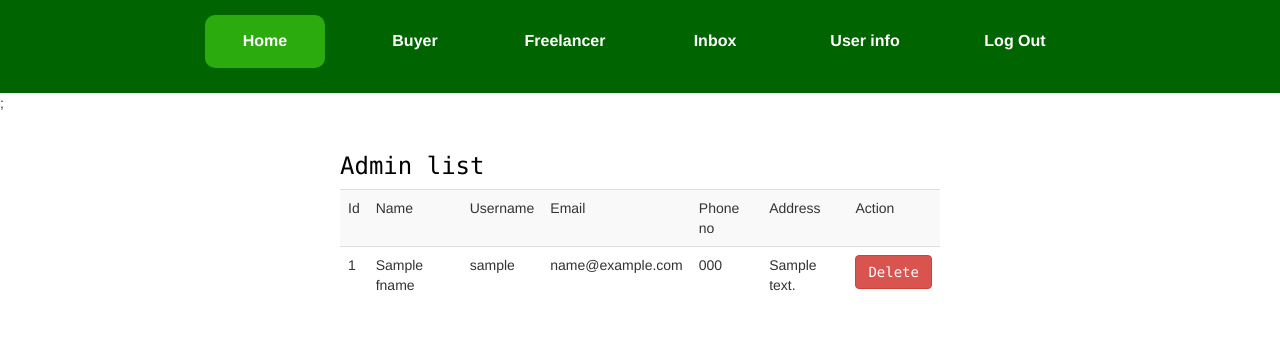
After one commit to Mdshanin2/ATP-3-final-project, a Laravel app: template resources/views/home/adminlist.blade.php in a window 1280 px wide. The commit adds this page. Shown: the top 342 px of the page. Run offline with Laravel 8, Linux system fonts and the light colour scheme; the template is opened without the code that fills it: most values are stand-ins (such as "Sample title", 1, 10 or a date in 2020); settings files or empty folders that the repository lacks are supplied.

Commit message:
added admin list route,form and request and admin creation

```diff
--- a/app/Http/Controllers/loginController.php
+++ b/app/Http/Controllers/loginController.php
@@ -49,7 +49,7 @@ class loginController extends Controller
     	 if(count((array)$user) > 0){
 
             $req->session()->put('username', $req->username);
-            $req->session()->put('type', $req->username);
+            //$req->session()->put('type', $req->username);
 
     		return redirect('/home');
         }
--- a/app/Http/Controllers/registerController.php
+++ b/app/Http/Controllers/registerController.php
@@ -29,7 +29,7 @@ class registerController extends Controller
         //     //echo "File Size:".$file->getSize()."<br>";
 
         //     if($file->move('upload', $file->getClientOriginalName())){
-            if ($breq->member=="buyer"){
+            if ($req->member=="buyer"){
                 $user = new buyer();
 
                 $user->fname     = $req->name;
--- a/app/Http/Requests/adminRequest.php
+++ b/app/Http/Requests/adminRequest.php
@@ -24,7 +24,9 @@ class adminRequest extends FormRequest
     public function rules()
     {
         return [
+            'username' => 'required|min:3|unique:admins',
             'username' => 'required|min:3|unique:freelancer',
+            'username' => 'required|min:3|unique:buyer',
             'password' => 'required',
             'name' => 'required',
             'email' => 'required|email:rfc',
--- a/app/Http/Requests/buyerRequest.php
+++ b/app/Http/Requests/buyerRequest.php
@@ -24,7 +24,7 @@ class buyerRequest extends FormRequest
     public function rules()
     {
         return [
-            'username' => 'required|min:3|unique:freelancer',
+            'username' => 'required|min:3|unique:buyer',
             'password' => 'required',
             'name' => 'required',
             'email' => 'required|email:rfc',
--- a/app/Http/Requests/registerRequest.php
+++ b/app/Http/Requests/registerRequest.php
@@ -25,6 +25,7 @@ class registerRequest extends FormRequest
     {
         return [
             'username' => 'required|min:3|unique:freelancer',
+            'username' => 'required|unique:buyer',
             'password' => 'required',
             'name' => 'required',
             'email' => 'required|email:rfc',
--- /dev/null
+++ b/public/css/header.css
@@ -0,0 +1,206 @@
+*
+{
+  padding: 0;
+  margin: 0;
+  box-sizing: border-box;
+}
+.search
+{
+  width: 300px;
+  box-sizing: border-box;
+  border: 2px solid #ccc;
+  border-radius: 4px;
+  font-size: 16px;
+  margin-top: 110px;
+  margin-left: 500px;
+  background-color: white;
+  background-image: url('storage/searchicon.png');
+  background-position: 10px 10px;
+  background-repeat: no-repeat;
+  padding: 12px 20px 12px 40px;
+  transition: width 0.4s ease-in-out;
+}
+
+.search:focus {
+  width: 100%;
+}
+
+body
+{
+  background-color: white;
+  background-size: cover;
+  background-position: relative;
+  font-family: sans-serif;
+}
+.menu-bar
+{
+  background: rgba(0, 100, 0);
+  text-align: center;
+}
+.menu-bar ul
+{
+  display: inline-flex;
+  list-style: none;
+  color: #fff;
+}
+.menu-bar ul li
+{
+  width: 120px;
+  margin: 15px;
+  padding: 15px;
+}
+.menu-bar ul li a
+{
+  text-decoration: none;
+  color: #fff;
+  font-size:16px;
+  font-weight: bold;
+}
+.active, .menu-bar ul li:hover
+{
+  background: #2bab0d;
+  border-radius: 10px;
+}
+.menu-bar .fa
+{
+  margin-right: 8px;
+
+}
+.sub-menu-1
+{
+  display: none;
+}
+.menu-bar ul li:hover .sub-menu-1
+{
+  display: block;
+  position: absolute;
+  background: rgb(0, 100, 0);
+  margin-top: 15px;
+  margin-left: -15px;
+}
+.menu-bar ul li:hover .sub-menu-1 ul
+{
+  display: block;
+  margin: 10px;
+}
+.menu-bar ul li:hover .sub-menu-1 ul li
+{
+  width: 150px;
+  padding: 10px;
+  border-bottom: 1px dotted #fff;
+  background: transparent;
+  border-radius: 0;
+  text-align: left;
+  font-size:16px;
+  font-weight: bold;
+}
+.menu-bar ul li:hover .sub-menu-1 ul li:last-child
+{
+  border-bottom: none;
+}
+.menu-bar ul li:hover .sub-menu-1 ul li a:hover
+{
+  color: #b2ff00;
+}
+
+
+/* ////////////////////////////////////////////////////////////////////////////////////////////////// */
+
+/* body{
+	background-color:white;
+	padding:0px;
+
+} */
+.card{
+	border:1px solid black;
+	width:300px;
+	height:50px;
+	margin-left:10px;
+	margin-right:10px;
+	margin-top:10px;
+	border-radius: 5px;
+	text-align: center;
+	background-color:black;
+	padding:5px;
+
+
+}
+.text{
+	font-family:consolas;
+	color:black;
+}
+.text-white{
+	font-family:consolas;
+	color:white;
+}
+
+.name{
+	font-family:consolas;
+	font-size:16px;
+}
+
+.card-product{
+	border:1px solid;
+	width:200px;
+	height:300px;
+	margin-left:10px;
+	margin-right:10px;
+	margin-top:10px;
+	border-radius: 5px;
+	text-align: center;
+	padding:5px;
+
+
+}
+.card-image{
+	width:190px;
+	height:190px;
+	border-radius: 5px;
+}
+.card-text{
+	text-align:center;
+
+}
+.price-label{
+	width:185px;
+	padding:3px;
+	margin-left:2px;
+	background-color:black;
+	color:white;
+	border-radius: 5px;
+}
+
+.center{
+	margin: 0 auto;
+    width:50% ;
+	padding:20px;
+}
+.center-index{
+	margin: 0 auto;
+    width:90% ;
+	padding:20px;
+
+}
+.item-image{
+	width:200px;
+	height:250px;
+	border-radius: 5px;
+}
+.center-login{
+	position: absolute;
+	left: 50%;
+	top: 50%;
+	-webkit-transform: translate(-50%, -50%);
+	transform: translate(-50%, -50%);
+	padding-left:100px;
+	padding-right:100px;
+	padding-bottom:10px;
+	border:1px solid black;
+	border-radius:10px;
+	vertical-align:center;
+
+
+}
+.btn{
+	font-family:consolas;
+}
--- /dev/null
+++ b/resources/views/home/admin_header.blade.php
@@ -0,0 +1,83 @@
+<!DOCTYPE html>
+
+<html>
+<head>
+  <title>Welcome</title>
+  <link rel="stylesheet" type="text/css" href="{{asset('css/header.css')}}">
+  <!-- <link rel="stylesheet" href="https://stackpath.bootstrapcdn.com/font-awesome/4.7.0/css/font-awesome.min.css"> -->
+ <scriptsrc="jquery.js"> </script>
+ <scriptsrc="js/bootstrap.js"> </script>
+ <script type="text/javascript" src="/xyz/js/jquery-3.5.1.js"></script>
+
+ <!-- <script src="jquery-2.1.4.js"></script> -->
+<script lang="javascript" src="/xyz/js/xlsx.full.min.js"></script>
+<script lang="javascript" src="/xyz/js/FileSaver.min.js"></script>
+
+ <link rel="stylesheet" href="https://maxcdn.bootstrapcdn.com/bootstrap/3.3.7/css/bootstrap.min.css" integrity="sha384-BVYiiSIFeK1dGmJRAkycuHAHRg32OmUcww7on3RYdg4Va+PmSTsz/K68vbdEjh4u" crossorigin="anonymous"></link>
+<style>
+
+
+</style>
+<!-- //////////////////////////////////// -->
+
+
+</head>
+
+<body>
+  <div class="menu-bar">
+
+
+  <ul>
+    <li class="active"><a href="/home"></i>Home</a>
+        <div class="sub-menu-1">
+            <ul>
+
+                <li><a href="{{route('home.create')}}">Create New User</a></li>
+                <li><a href="{{route('home.adminlist')}}">admin list</a></li>
+
+                <!-- <li><a href="/">Inbo//  -->
+                 <!-- <li><a href="/logout">logout</a></li> -->
+
+            </ul>
+          </div>
+    </li>
+	<li><a href="/adBuyerlist">Buyer</a>
+	<div class="sub-menu-1">
+  	<ul>
+
+		  <li><a href="/home/joblist">job lists</a></li>
+
+  	</ul>
+    </div>
+
+</li>
+    <li><a href="/adFreelancerlist">Freelancer</a>
+	<div class="sub-menu-1">
+  	<ul>
+
+		  <!-- <li><a href="/">Replacement order</a></li> -->
+
+  	</ul>
+    </div>
+
+</li>
+<li><a href="/inbox">Inbox</a></li>
+    <!-- <li><a href="">Product</a>
+<div class="sub-menu-1">
+  <ul>
+		<li><a href="">Add Products</a></li>
+		<li><a href="">All category</a></li>
+		<li><a href="">Add category</a></li>
+	  <li><a href="#">Cakes</a></li>
+		<li><a href="#">soft drinks</a></li>
+
+  </ul>
+
+</div>
+    </li> -->
+	<!-- <li><a href="delivery.php">Delivery</a></li> -->
+  <li><a href="/home/admin_info">User info</a></li>
+  <li><a href="/logout">Log Out</a></li>
+
+  </ul>
+  </div>
--- /dev/null
+++ b/resources/views/home/adminlist.blade.php
@@ -0,0 +1,41 @@
+<!DOCTYPE html>
+  @include('home.admin_header');
+
+
+<div class="center" id="search_result">
+		<h3 class="text">Admin list</h3>
+		<table class="table table-striped">
+		<tr>
+			<td>Id</td>
+			<td>Name</td>
+			<td>Username</td>
+			<td>Email</td>
+			<td>Phone no</td>
+			<td>Address</td>
+			<td>Action</td>
+		</tr>
+
+		@for($i=0; $i < count($students); $i++)
+
+			<tr>
+				<td>{{$students[$i]['id']}}</td>
+				<td>{{$students[$i]['fname']}}</td>
+				<td>{{$students[$i]['username']}}</td>
+				<td>{{$students[$i]['email']}}</td>
+				<td>{{$students[$i]['phone']}}</td>
+				<td>{{$students[$i]['address']}}</td>
+
+				<td>
+					<!-- <a href="{{route('home.edit', $students[$i]['id'])}}" class="btn btn-success">Edit </a> |
+					<a href="{{route('home.show', $students[$i]['id'])}}">Details </a> | -->
+					<a href="/delete/{{$students[$i]['id']}}" class="btn btn-danger" >Delete </a>
+				</td>
+			</tr>
+
+		@endfor
+
+
+	</table>
+</div>
+</body>
+</html>
--- a/routes/web.php
+++ b/routes/web.php
@@ -25,18 +25,19 @@ Route::post('/register', 'registerController@store');
 Route::group(['middleware'=>['sess']], function(){
 
 	Route::get('/home', 'homeController@index')->name('home.index')->middleware('sess');
-	//Route::get('/admin/user/stdlist', 'homeController@stdlist')->name('home.stdlist');
-	Route::get('/stdlist', ['uses'=> 'homeController@stdlist', 'as'=> 'home.stdlist']);
+	Route::get('/home/admin_info', 'homeController@info')->name('home.admininfo');
+	Route::get('/home/adminlist', 'homeController@adminlist')->name('home.adminlist');
+	//Route::get('/stdlist', ['uses'=> 'homeController@stdlist', 'as'=> 'home.stdlist']);
 	Route::get('/details/{id}', 'homeController@show')->name('home.show');
 
-	Route::group(['middleware'=>['type']], function(){
+	//Route::group(['middleware'=>['type']], function(){
 		Route::get('/create', 'homeController@create')->name('home.create');
 		Route::post('/create', 'homeController@store');
 		Route::get('/edit/{id}', 'homeController@edit')->name('home.edit');
 		Route::post('/edit/{id}', 'homeController@update');
 		Route::get('/delete/{id}', 'homeController@delete');
 		Route::post('/delete/{id}', 'homeController@destroy');
-	});
+	// });
 
 });
 
```
Also changed, not shown: app/Http/Controllers/homeController.php (+105 -72 lines), resources/views/home/admin_create.blade.php (added, +154 -0 lines), resources/views/home/index.blade.php (+45 -9 lines), resources/views/home/register.blade.php (line endings or trailing spaces).
